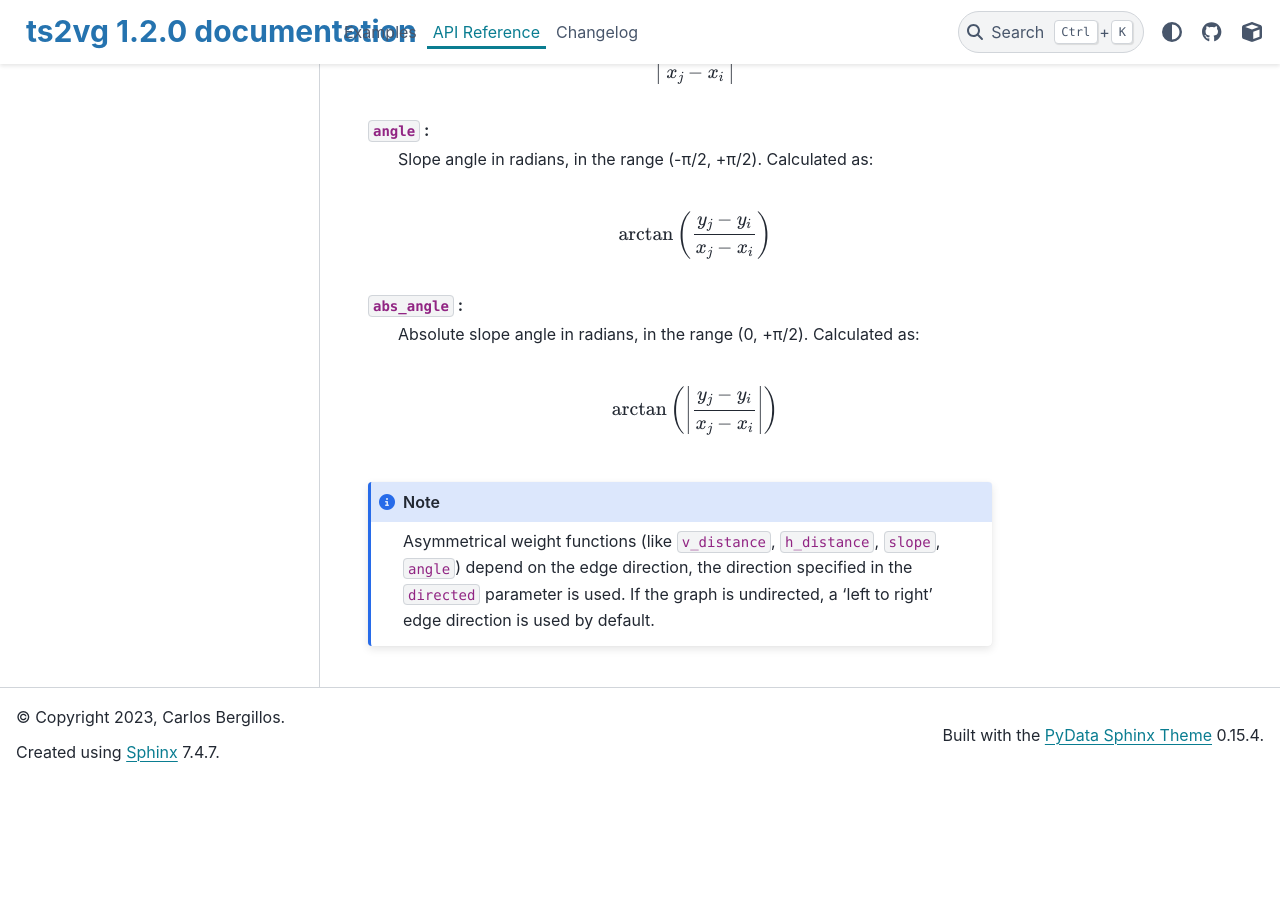
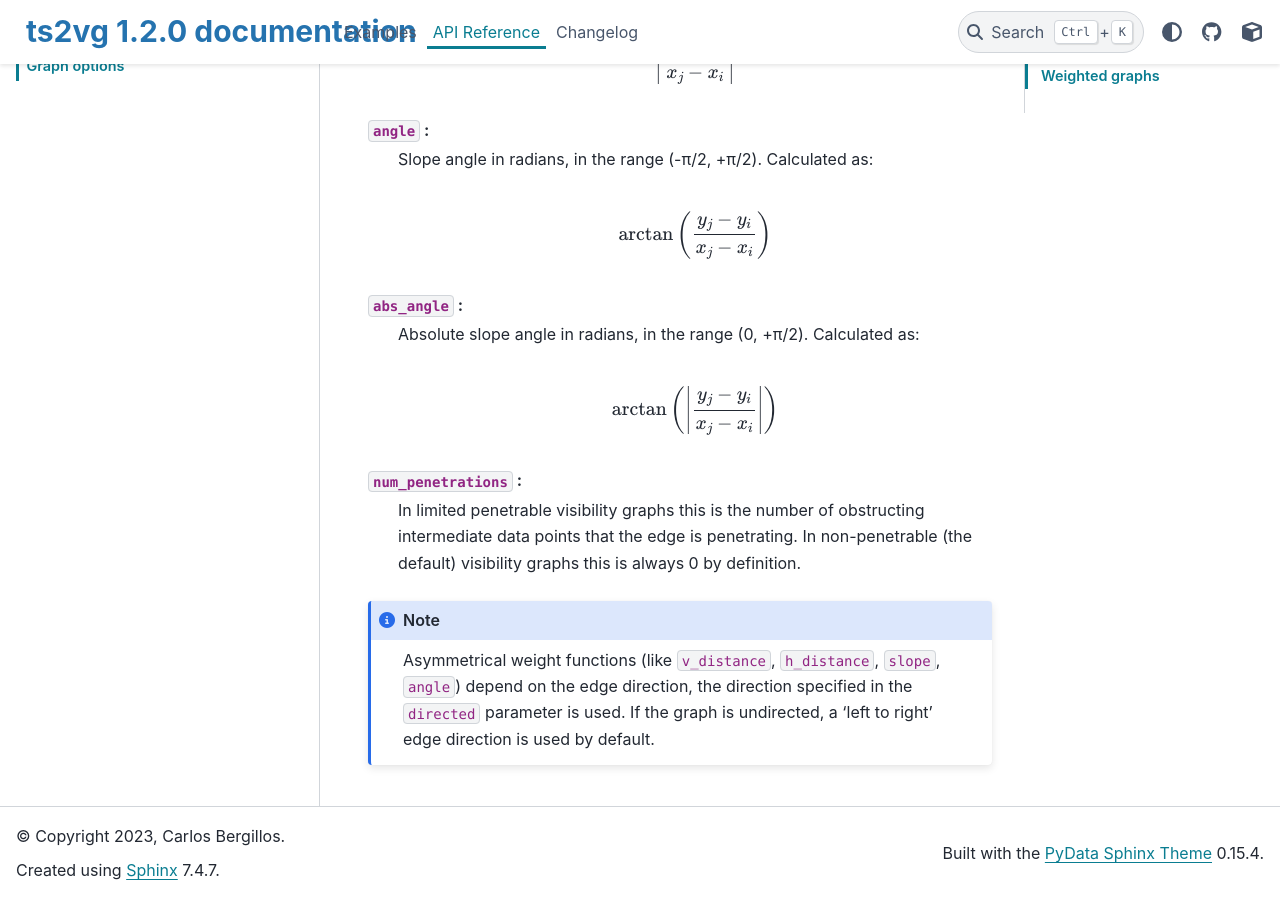
Before and after one commit to CarlosBergillos/ts2vg, a Sphinx documentation site: the page built from docs/source/api/graph_options.rst, in a window 1280 px wide and 900 px high, scrolled down 2030 px. Built offline with Sphinx 7.4.7 and the PyData theme 0.15.4, drawn with Linux system fonts in a browser that asks for light colours; before the commit the page ends 2811 px from its top, so only the background shows below that.

Commit message:
Add num_penetrations to docs

```diff
--- a/docs/source/api/graph_options.rst
+++ b/docs/source/api/graph_options.rst
@@ -97,6 +97,11 @@
     .. math::
         \arctan \left( \left| \frac{y_j - y_i}{x_j - x_i} \right| \right)
 
+``num_penetrations`` :
+    In limited penetrable visibility graphs this is the number of obstructing intermediate data points that the edge is penetrating.
+    In non-penetrable (the default) visibility graphs this is always 0 by definition.
+
+
 .. note::
     Asymmetrical weight functions (like ``v_distance``, ``h_distance``, ``slope``,  ``angle``) depend on the edge direction,
     the direction specified in the ``directed`` parameter is used.
```
